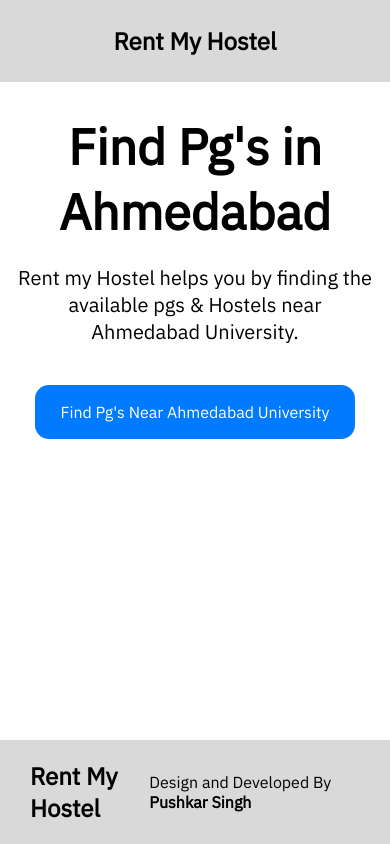
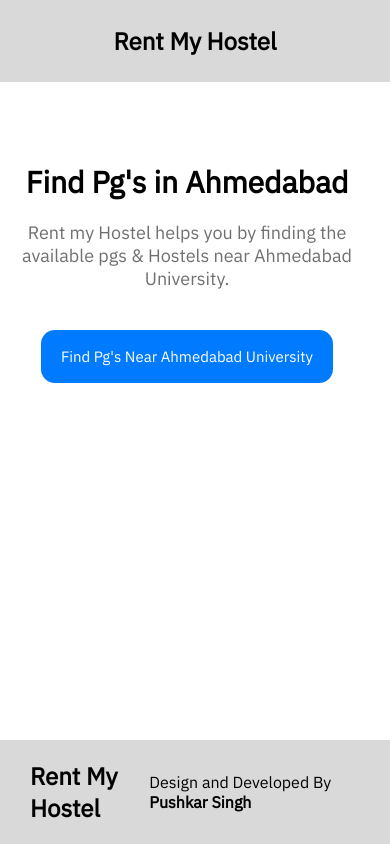
Before and after one commit to pushkarsingh019/rent-my-hostel, a Next.js app: page / in a window 390 px wide. Built offline with nearby package versions, Linux system fonts and the light colour scheme.

Commit message:
responsive landing page done

```diff
--- a/styles/globals.css
+++ b/styles/globals.css
@@ -80,8 +80,18 @@ footer {
 /* phone size = 400px */
 @media(max-width : 400px){
   .hero {
-    padding: 2rem 1rem 1rem 1rem;
+    padding: 5rem 2rem 1rem 1rem;
   }
+
+  .hero h1 {
+    font-size: 30px;
+  }
+
+  .hero p {
+    font-size: 18px;
+    color: #00000090;
+  }
+
 
   footer {
     padding: 20px 30px;
@@ -91,4 +101,9 @@ footer {
   header{
     text-align: center;
   }
+
+  button {
+   font-size: 15px;
+   padding: 17px 20px;
+  }
 }
```
